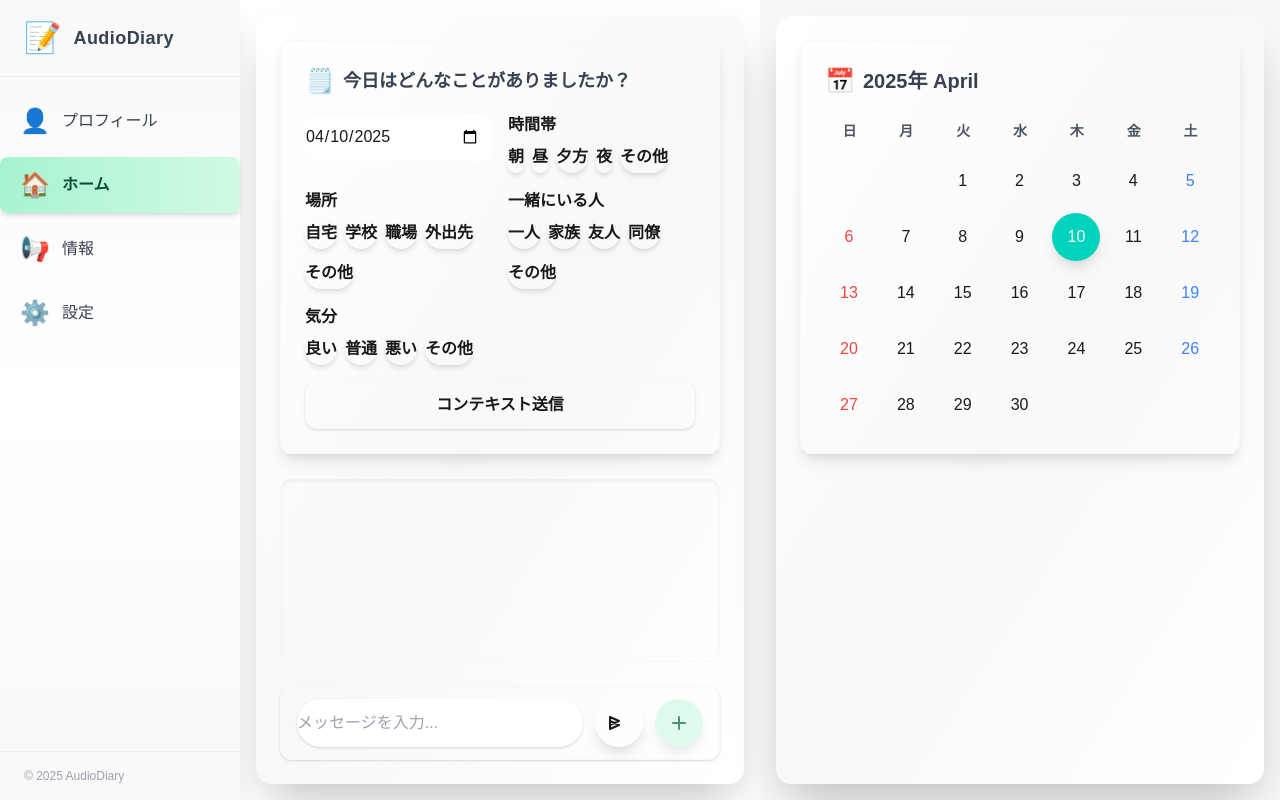
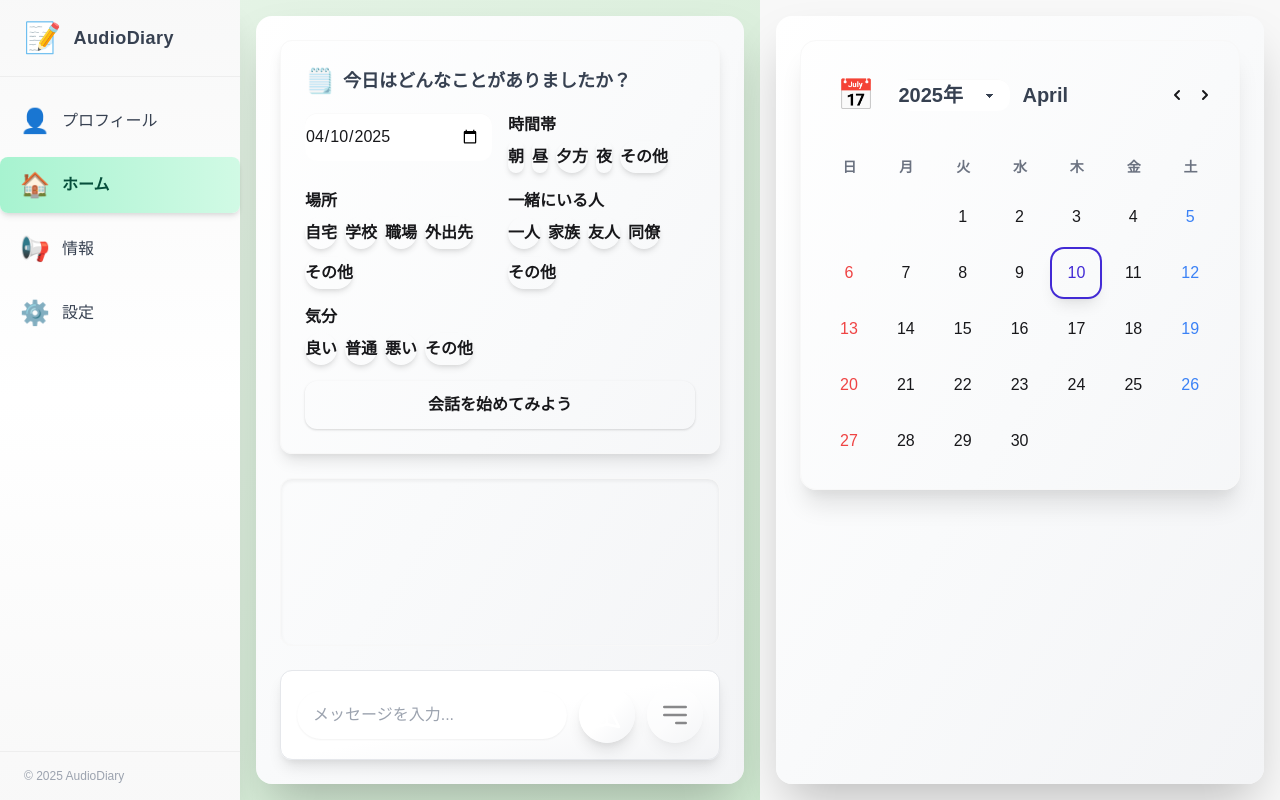
Before and after one commit to Kouta-i5/audiodiary-web, a Next.js app: page /Home in a window 1280 px wide. Built offline with nearby package versions, Linux system fonts and the light colour scheme.

Commit message:
✨ カレンダーパネルに月の切り替え機能を追加し、チャットパネルのUIを改善。APIエラーハンドリングを強化し、グローバルスタイルを更新。新しいCSSモジュールを追加。

```diff
--- a/src/app/globals.css
+++ b/src/app/globals.css
@@ -16,6 +16,7 @@ body {
   font-family: Arial, Helvetica, sans-serif;
   -webkit-font-smoothing: antialiased;
   -moz-osx-font-smoothing: grayscale;
+  background: linear-gradient(135deg, #e8f5e9 0%, #c8e6c9 100%);
 }
 
 * {
@@ -31,6 +32,6 @@ a {
 
 @media (prefers-color-scheme: dark) {
   html {
-    color-scheme: dark;
+    color-scheme: light;
   }
 }
--- a/src/components/home/CalendarPanel.tsx
+++ b/src/components/home/CalendarPanel.tsx
@@ -5,15 +5,37 @@ import dayjs, { Dayjs } from 'dayjs';
 
 export default function CalendarPanel() {
   const [selectedDate, setSelectedDate] = useState<Dayjs | null>(dayjs());
+  const [currentMonth, setCurrentMonth] = useState<Dayjs>(dayjs());
 
   const handleDateClick = (date: Dayjs) => {
     setSelectedDate(date);
   };
 
+  const handlePrevMonth = () => {
+    setCurrentMonth(currentMonth.subtract(1, 'month'));
+  };
+
+  const handleNextMonth = () => {
+    setCurrentMonth(currentMonth.add(1, 'month'));
+  };
+
+  const handleYearChange = (year: number) => {
+    setCurrentMonth(currentMonth.year(year));
+  };
+
+  // 現在の年から前後10年分の年リストを生成
+  const generateYearOptions = () => {
+    const currentYear = dayjs().year();
+    const years = [];
+    for (let i = currentYear - 10; i <= currentYear + 10; i++) {
+      years.push(i);
+    }
+    return years;
+  };
+
   const generateCalendarDays = () => {
-    const today = dayjs();
-    const daysInMonth = today.daysInMonth();
-    const firstDayOfMonth = today.startOf('month');
+    const daysInMonth = currentMonth.daysInMonth();
+    const firstDayOfMonth = currentMonth.startOf('month');
     const startingDayOfWeek = firstDayOfMonth.day();
 
     const days = [];
@@ -22,7 +44,7 @@ export default function CalendarPanel() {
     }
 
     for (let day = 1; day <= daysInMonth; day++) {
-      const date = today.date(day);
+      const date = currentMonth.date(day);
       const isSelected = selectedDate?.isSame(date, 'day');
       const isToday = date.isSame(dayjs(), 'day');
 
@@ -31,16 +53,16 @@ export default function CalendarPanel() {
           key={day}
           onClick={() => handleDateClick(date)}
           className={`
-            h-12 w-12 rounded-full
+            h-12 w-12 rounded-xl
             flex items-center justify-center
             text-base font-medium
             transition-all duration-200
             ${isSelected
-              ? 'bg-accent text-white shadow-lg scale-110'
-              : 'hover:bg-base-200 hover:scale-105'
+              ? 'bg-primary/20 text-primary ring-2 ring-primary shadow-lg scale-105'
+              : 'hover:bg-accent/10 hover:scale-105'
             }
             ${isToday && !isSelected
-              ? 'ring-2 ring-accent/60'
+              ? 'ring-2 ring-accent/60 bg-accent/10'
               : ''
             }
             ${date.day() === 0 ? 'text-red-500' : ''}
@@ -56,17 +78,54 @@ export default function CalendarPanel() {
   };
 
   return (
-    <div className="flex flex-col h-full bg-gradient-to-br from-base-100 via-base-200 to-base-100 rounded-2xl shadow-2xl p-6">
-      <div className="card bg-white/80 shadow-lg rounded-xl p-6 border border-base-200">
-        <div className="flex items-center gap-2 mb-6">
-          <span className="text-2xl">📅</span>
-          <h2 className="card-title text-xl font-extrabold text-gray-700">
-            {selectedDate?.format('YYYY年 MMMM')}
-          </h2>
+    <div className="flex flex-col h-full bg-gradient-to-br from-white via-gray-50 to-gray-100 rounded-2xl shadow-2xl p-6">
+      <div className="card bg-white/90 shadow-xl rounded-2xl p-6 border border-base-200 backdrop-blur-sm">
+        <div className="flex items-center justify-between mb-8">
+          <div className="flex items-center gap-3">
+            <div className="bg-accent/10 p-3 rounded-xl">
+              <span className="text-3xl">📅</span>
+            </div>
+            <div className="flex items-center gap-3">
+              <select
+                value={currentMonth.year()}
+                onChange={(e) => handleYearChange(Number(e.target.value))}
+                className="select select-bordered select-sm w-28 bg-white/90 border-accent/20 focus:border-accent/40 focus:ring-2 focus:ring-accent/20 rounded-xl font-semibold text-gray-700 text-xl"
+              >
+                {generateYearOptions().map((year) => (
+                  <option key={year} value={year}>
+                    {year}年
+                  </option>
+                ))}
+              </select>
+              <h2 className="card-title text-xl font-extrabold text-gray-700">
+                {currentMonth.format('MMMM')}
+              </h2>
+            </div>
+          </div>
+          <div className="flex items-center gap-2">
+            <button
+              onClick={handlePrevMonth}
+              className="btn btn-ghost btn-sm rounded-xl hover:bg-accent/10 hover:text-accent transition-all duration-200"
+              aria-label="前月"
+            >
+              <svg xmlns="http://www.w3.org/2000/svg" className="h-5 w-5" viewBox="0 0 20 20" fill="currentColor">
+                <path fillRule="evenodd" d="M12.707 5.293a1 1 0 010 1.414L9.414 10l3.293 3.293a1 1 0 01-1.414 1.414l-4-4a1 1 0 010-1.414l4-4a1 1 0 011.414 0z" clipRule="evenodd" />
+              </svg>
+            </button>
+            <button
+              onClick={handleNextMonth}
+              className="btn btn-ghost btn-sm rounded-xl hover:bg-accent/10 hover:text-accent transition-all duration-200"
+              aria-label="次月"
+            >
+              <svg xmlns="http://www.w3.org/2000/svg" className="h-5 w-5" viewBox="0 0 20 20" fill="currentColor">
+                <path fillRule="evenodd" d="M7.293 14.707a1 1 0 010-1.414L10.586 10 7.293 6.707a1 1 0 011.414-1.414l4 4a1 1 0 010 1.414l-4 4a1 1 0 01-1.414 0z" clipRule="evenodd" />
+              </svg>
+            </button>
+          </div>
         </div>
         <div className="grid grid-cols-7 gap-2 text-center mb-4">
           {['日', '月', '火', '水', '木', '金', '土'].map((day) => (
-            <div key={day} className="text-sm font-semibold text-gray-600">
+            <div key={day} className="text-sm font-semibold text-gray-500">
               {day}
             </div>
           ))}
--- a/src/components/home/ChatPanel.tsx
+++ b/src/components/home/ChatPanel.tsx
@@ -51,7 +51,13 @@ export default function ChatPanel() {
     // まず空のAIメッセージを追加
     setMessages((prev) => [...prev, `🤖: `]);
     try {
+      console.log('送信するメッセージ:', input);
       const response = await fetchMessage(input);
+      console.log('APIレスポンス:', response);
+
+      if (!response) {
+        throw new Error('APIからのレスポンスが空です');
+      }
 
       // 1文字ずつストリーミング風に表示
       for (let i = 0; i < response.length; i++) {
@@ -69,8 +75,8 @@ export default function ChatPanel() {
         });
       }
     } catch (error) {
+      console.error('メッセージ送信エラー:', error);
       setMessages((prev) => [...prev, '⚠️: エラーが発生しました']);
-      console.error(error);
     }
     setInput('');
     setLoading(false);
@@ -93,20 +99,23 @@ export default function ChatPanel() {
     setContextLoading(true);
     setContextMsg('');
     try {
+      console.log('送信するコンテキスト:', context);
       const result = await setChatContext(context);
+      console.log('APIレスポンス:', result);
       setContextMsg(result.message);
       // initial_messageがあればメッセージエリアに追加
       if (result.initial_message) {
         setMessages(prev => [...prev, `🤖: ${result.initial_message}`]);
       }
-    } catch {
+    } catch (error) {
+      console.error('コンテキスト送信エラー:', error);
       setContextMsg('コンテキスト送信に失敗しました');
     }
     setContextLoading(false);
   };
 
   return (
-    <div className="flex flex-col h-full bg-gradient-to-br from-base-100 via-base-200 to-base-100 rounded-2xl shadow-2xl p-6 ">
+    <div className="flex flex-col h-full bg-gradient-to-br from-white via-gray-50 to-gray-100 rounded-2xl shadow-2xl p-6">
       {/* コンテキスト設定フォーム */}
       <div className="card bg-white/80 shadow-lg rounded-xl p-6 mb-6 border border-base-200">
         <div className="flex items-center gap-2 mb-4">
@@ -278,24 +287,33 @@ export default function ChatPanel() {
           onClick={handleSetContext}
           disabled={contextLoading}
         >
-          {contextLoading ? <span className="loading loading-spinner"></span> : 'コンテキスト送信'}
+          {contextLoading ? <span className="loading loading-spinner"></span> : '会話を始めてみよう'}
         </button>
         {contextMsg && <div className="mt-2 text-accent font-semibold">{contextMsg}</div>}
       </div>
       {/* メッセージエリア */}
       <div className="flex-1 overflow-y-auto p-4 bg-white/70 rounded-xl shadow-inner space-y-4 mb-6 border border-base-200">
-        {messages.map((msg, i) => (
-          <div key={i} className={`chat ${msg.startsWith('🧑‍💬') ? 'chat-end' : 'chat-start'}`}>
-            <div className={`chat-bubble ${msg.startsWith('🧑‍💬') ? 'chat-bubble-primary' : 'chat-bubble-secondary'} text-base font-medium shadow`}>
+        {messages.map((msg, i) => {
+          const isUser = msg.startsWith('🧑‍💬');
+          return (
+            <div key={i} className={`flex ${isUser ? 'justify-end' : 'justify-start'} mb-2`}>
+              <div
+                className={`
+                  max-w-xs px-4 py-2 rounded-2xl shadow
+                  ${isUser
+                    ? 'bg-emerald-200 text-right rounded-br-sm'
+                    : 'bg-gray-100 text-left rounded-bl-sm'}
+                `}
+              >
                 {msg}
               </div>
             </div>
-        ))}
+          );
+        })}
       </div>
-      {/* 入力エリア＋要約ボタン */}
-      <div className="flex items-center gap-3 bg-white/80 rounded-xl shadow px-4 py-3 border border-base-200">
+      <div className="flex flex-row items-center justify-between gap-3 bg-gradient-to-br from-emerald-50 via-white to-emerald-50/50 rounded-xl shadow-lg p-4 border border-emerald-100/50 hover:shadow-xl hover:border-emerald-200/50 transition-all duration-300">
         <form
-          className="flex-1"
+          className="flex-1 flex items-center gap-3"
           onSubmit={e => {
             e.preventDefault();
             handleSend();
@@ -306,42 +324,47 @@ export default function ChatPanel() {
             type="text"
             placeholder="メッセージを入力..."
             aria-label="メッセージ入力"
-            className="input input-bordered input-lg w-full rounded-full shadow focus:ring-2 focus:ring-accent/60 transition"
+            className="input input-bordered input-lg w-full rounded-full shadow-sm bg-white/90 focus:ring-2 focus:ring-emerald-400/40 focus:border-emerald-400/40 hover:bg-white hover:border-emerald-300/50 transition-all duration-200 py-4 px-4"
             value={input}
             onChange={e => setInput(e.target.value)}
             disabled={loading}
             maxLength={200}
           />
-        </form>
           <button
             type="button"
-          className="btn btn-primary btn-circle btn-lg shadow-lg hover:scale-110 transition"
+            className="btn btn-circle btn-xl shadow-lg bg-gradient-to-br from-emerald-500 to-emerald-600 text-white hover:from-emerald-600 hover:to-emerald-700 hover:scale-110 hover:shadow-xl active:scale-95 transition-all duration-200 min-w-[64px] min-h-[64px] flex items-center justify-center"
             onClick={handleSend}
             disabled={loading || !input.trim()}
             aria-label="送信"
           >
             {loading ? (
-            <span className="loading loading-spinner"></span>
+              <span className="loading loading-spinner w-8 h-8"></span>
             ) : (
-            <svg xmlns="http://www.w3.org/2000/svg" className="h-6 w-6" fill="none" viewBox="0 0 24 24" stroke="currentColor">
-              <path strokeLinecap="round" strokeLinejoin="round" strokeWidth={2} d="M3 10l9 4-9 4V6l9 4-9 4z" />
+              <svg xmlns="http://www.w3.org/2000/svg" className="h-8 w-8" fill="none" viewBox="0 0 24 24" stroke="currentColor">
+                <path strokeLinecap="round" strokeLinejoin="round" strokeWidth={2} d="M12 19l9 2-9-18-9 18 9-2zm0 0v-8" />
               </svg>
             )}
           </button>
+        </form>
         <button
           type="button"
-          className={`btn btn-circle btn-lg shadow-lg bg-green-100 text-green-800 border-green-300 hover:bg-green-200 hover:text-green-900 hover:border-green-400 focus:ring-2 focus:ring-green-200 transition
-            ${summaryLoading || messages.length === 0 ? 'opacity-70 cursor-not-allowed' : ''}`}
+          className={`btn btn-circle btn-xl shadow-lg bg-gradient-to-br from-emerald-100 via-emerald-200 to-emerald-300 text-emerald-700 border-emerald-200
+            hover:from-emerald-200 hover:via-emerald-300 hover:to-emerald-400
+            hover:text-emerald-800 hover:border-emerald-300
+            hover:scale-110 hover:shadow-xl active:scale-95
+            focus:ring-2 focus:ring-emerald-200
+            transition-all duration-200 min-w-[64px] min-h-[64px] flex items-center justify-center
+            ${summaryLoading || messages.length === 0 ? 'opacity-50 cursor-not-allowed' : ''}`}
           onClick={handleSummarize}
           disabled={summaryLoading || messages.length === 0}
           aria-label="会話を要約"
           title="会話を要約"
         >
           {summaryLoading ? (
-            <span className="loading loading-spinner"></span>
+            <span className="loading loading-spinner w-8 h-8"></span>
           ) : (
-            <svg xmlns="http://www.w3.org/2000/svg" className="h-6 w-6" fill="none" viewBox="0 0 24 24" stroke="currentColor">
-              <path strokeLinecap="round" strokeLinejoin="round" strokeWidth={2} d="M12 6v6m0 0v6m0-6h6m-6 0H6" />
+            <svg xmlns="http://www.w3.org/2000/svg" className="h-8 w-8" fill="none" viewBox="0 0 24 24" stroke="currentColor">
+              <path strokeLinecap="round" strokeLinejoin="round" strokeWidth={2} d="M4 6h16M4 12h16m-7 6h7" />
             </svg>
           )}
         </button>
```
Also changed, not shown: src/utils/api.ts (+20 -12 lines), src/utils/schemas.tsx (added, +7 -0 lines), src/components/home/page.module.css (renamed from src/app/page.module.css). Lines whose indentation alone changed are shown as unchanged.
